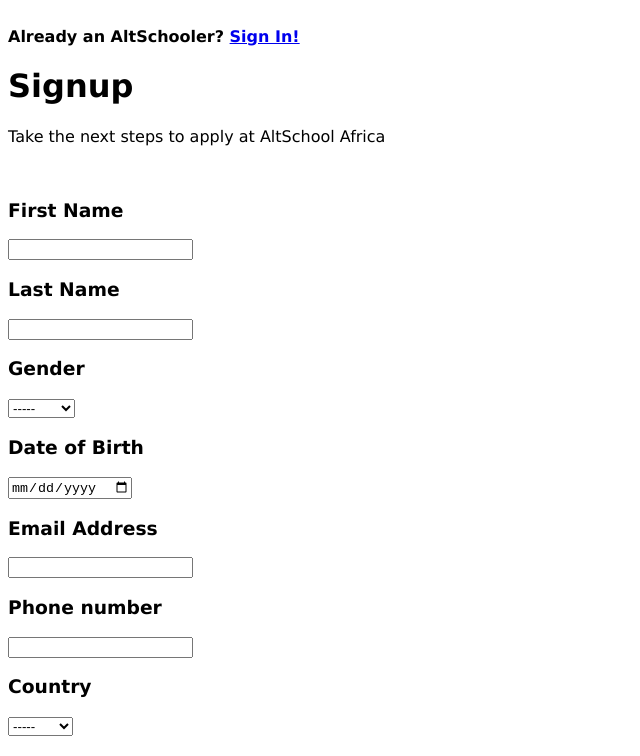
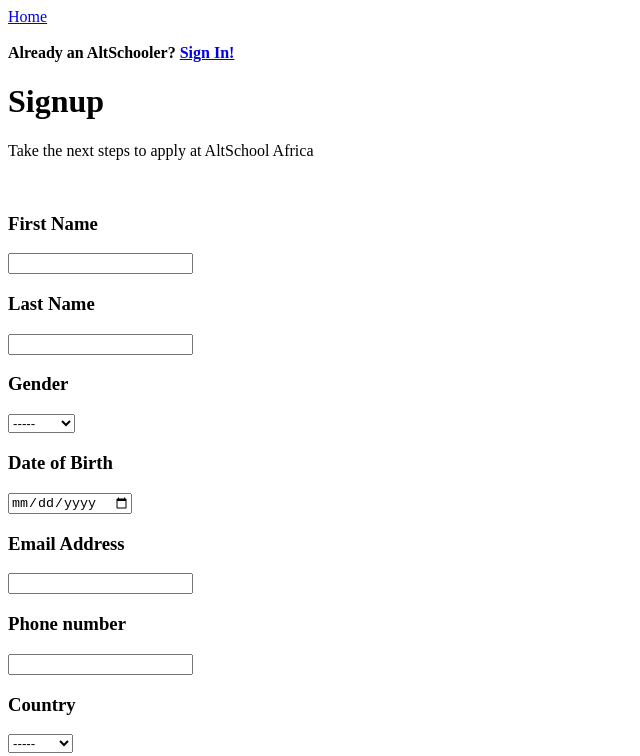
Before and after one commit to TegaRorobi/AltSchool-Assignment-1-HTML, a plain HTML site: page form.html in a window 1280 px wide. Shown: the top 756 px of the page, without its empty margins (0-640 px from the left). Drawn offline with Linux system fonts and the light colour scheme.

Commit message:
mod: Removed inline CSS from body, added nav links to the top of both pages

```diff
--- a/form.html
+++ b/form.html
@@ -13,10 +13,9 @@ be accessible, incorporating appropriate HTML tags.
         <meta name="viewport" content="width=device-width, initial-scale=1.0">
         <title>AltSchool Assignment 1 - Tega Rorobi</title>
     </head>
-    <!-- <body> -->
-    <body id="body" style="font-family:'Lucida Sans', 'Lucida Sans Regular', 'Lucida Grande', 'Lucida Sans Unicode', Geneva, Verdana, sans-serif"></body>
+    <body id="body"></body>
         <header>
-            <!-- some image of the AltSchool logo -->
+            <a href="index.html">Home</a>
         </header>
 
         <br>
```
Also changed, not shown: index.html (+2 -1 lines).
